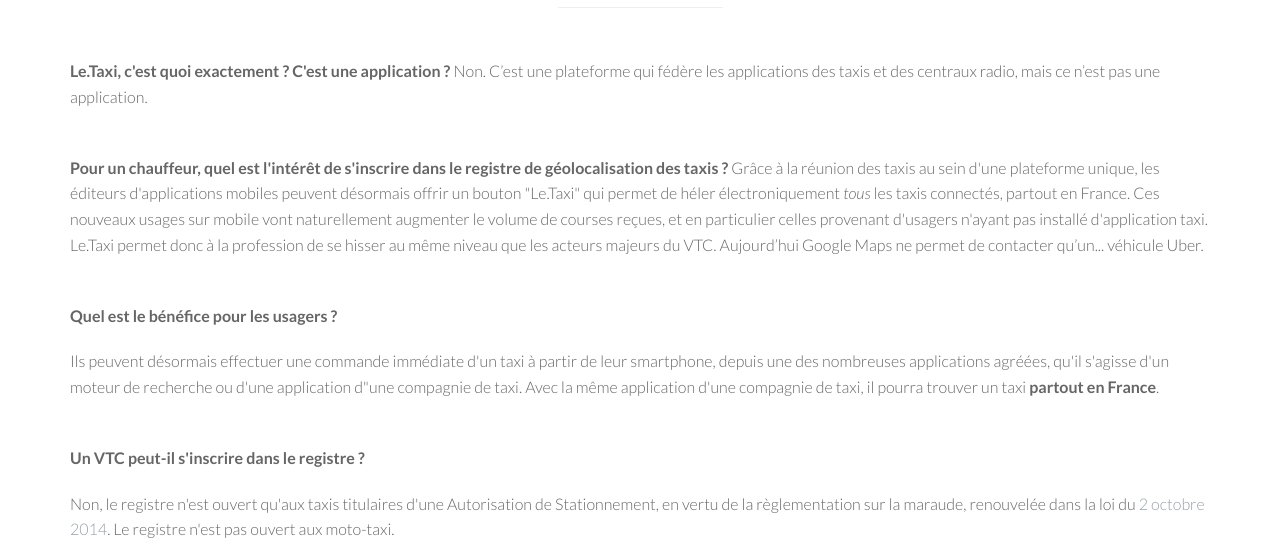
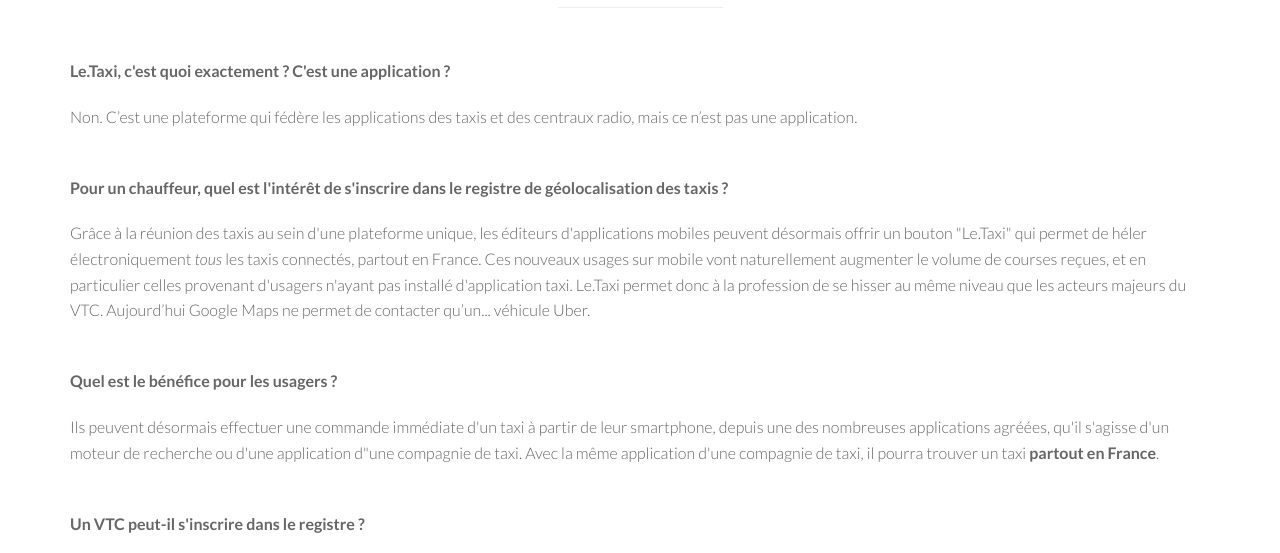
Before and after one commit to ppezziardi/le.taxi, a plain HTML site: page faq.html in a window 1280 px wide. Shown: the part 235-788 px from the top of the page. Drawn offline with Linux system fonts and the light colour scheme.

Commit message:
Update faq.html

```diff
--- a/faq.html
+++ b/faq.html
@@ -95,10 +95,10 @@
           <div class="row">
               <div class="col-xs-12 col-sm-12 col-md-12">
               	  <p><b>Le.Taxi, c'est quoi exactement&#160;? C'est une application&#160;?</b>
-                  Non. C’est une plateforme qui fédère les applications des taxis et des centraux radio, mais ce n’est pas une application.
+                  </p><p>Non. C’est une plateforme qui fédère les applications des taxis et des centraux radio, mais ce n’est pas une application.
                   </p><p><br />
                   <b>Pour un chauffeur, quel est l'intérêt de s'inscrire dans le registre de géolocalisation des taxis&#160;?</b>
-                  Grâce à la réunion des taxis au sein d'une plateforme unique, les éditeurs d'applications mobiles peuvent désormais offrir un bouton "Le.Taxi" qui permet de héler électroniquement <i>tous</i> les taxis connectés, partout en France. Ces nouveaux usages sur mobile vont naturellement augmenter le volume de courses reçues, et en particulier celles provenant d'usagers n'ayant pas installé d'application taxi. Le.Taxi permet donc à la profession de se hisser au même niveau que les acteurs majeurs du VTC. Aujourd’hui Google Maps ne permet de contacter qu’un... véhicule Uber.
+                  </p><p>Grâce à la réunion des taxis au sein d'une plateforme unique, les éditeurs d'applications mobiles peuvent désormais offrir un bouton "Le.Taxi" qui permet de héler électroniquement <i>tous</i> les taxis connectés, partout en France. Ces nouveaux usages sur mobile vont naturellement augmenter le volume de courses reçues, et en particulier celles provenant d'usagers n'ayant pas installé d'application taxi. Le.Taxi permet donc à la profession de se hisser au même niveau que les acteurs majeurs du VTC. Aujourd’hui Google Maps ne permet de contacter qu’un... véhicule Uber.
                   </p><p><br />
                   <b>Quel est le bénéfice pour les usagers&#160;?</b>
                   </p><p>Ils peuvent désormais effectuer une commande immédiate d'un taxi à partir de leur smartphone, depuis une des nombreuses applications agréées, qu'il s'agisse d'un moteur de recherche ou d'une application d"une compagnie de taxi. Avec la même application d'une compagnie de taxi, il pourra trouver un taxi <b>partout en France</b>.
```
